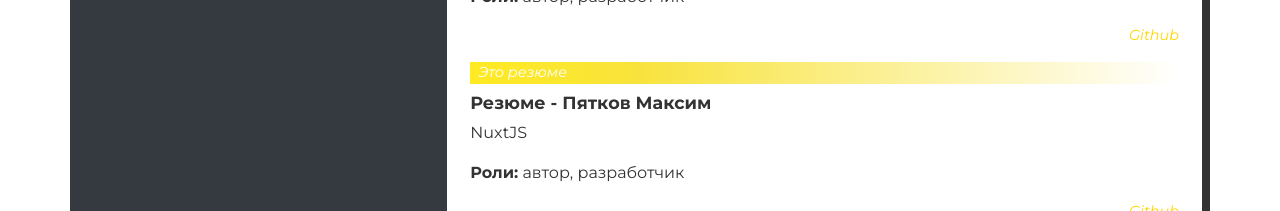
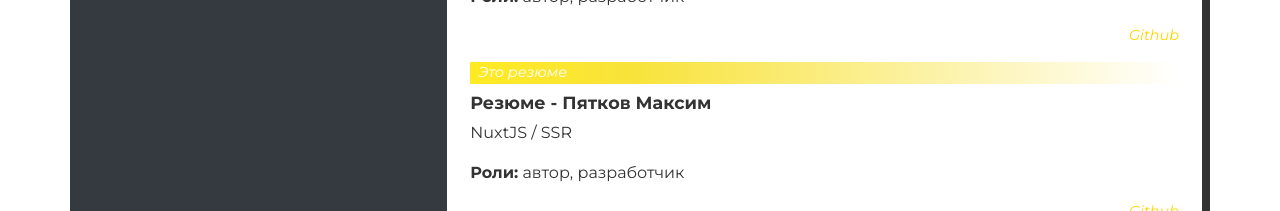
Before and after one commit to BlkDem/resume, a Nuxt app: page / in a window 1280 px wide. Shown: the part 3340-3551 px from the top of the page. Built offline with nearby package versions, Linux system fonts and the light colour scheme.

Commit message:
edit portfolio

```diff
--- a/components/Portfolio.vue
+++ b/components/Portfolio.vue
@@ -91,7 +91,7 @@
 
     <div class="p-gradient my-2"><p class="small-p">Это резюме</p></div>
     <h4>Резюме - Пятков Максим</h4>
-    <p>NuxtJS</p>
+    <p>NuxtJS / SSR</p>
     <p> <strong>Роли:</strong> автор, разработчик </p>
 
     <p class="bottom-p">
```
